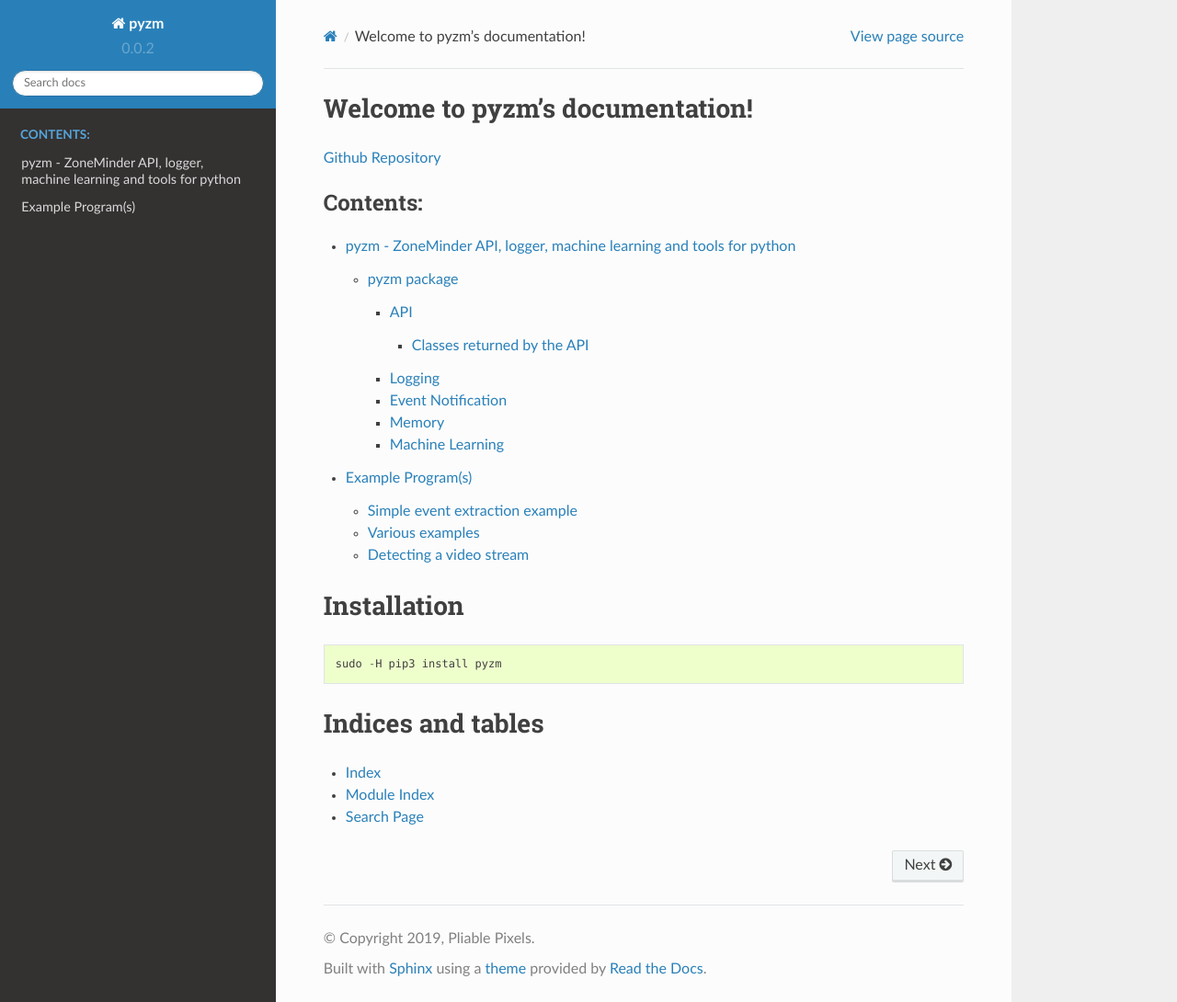
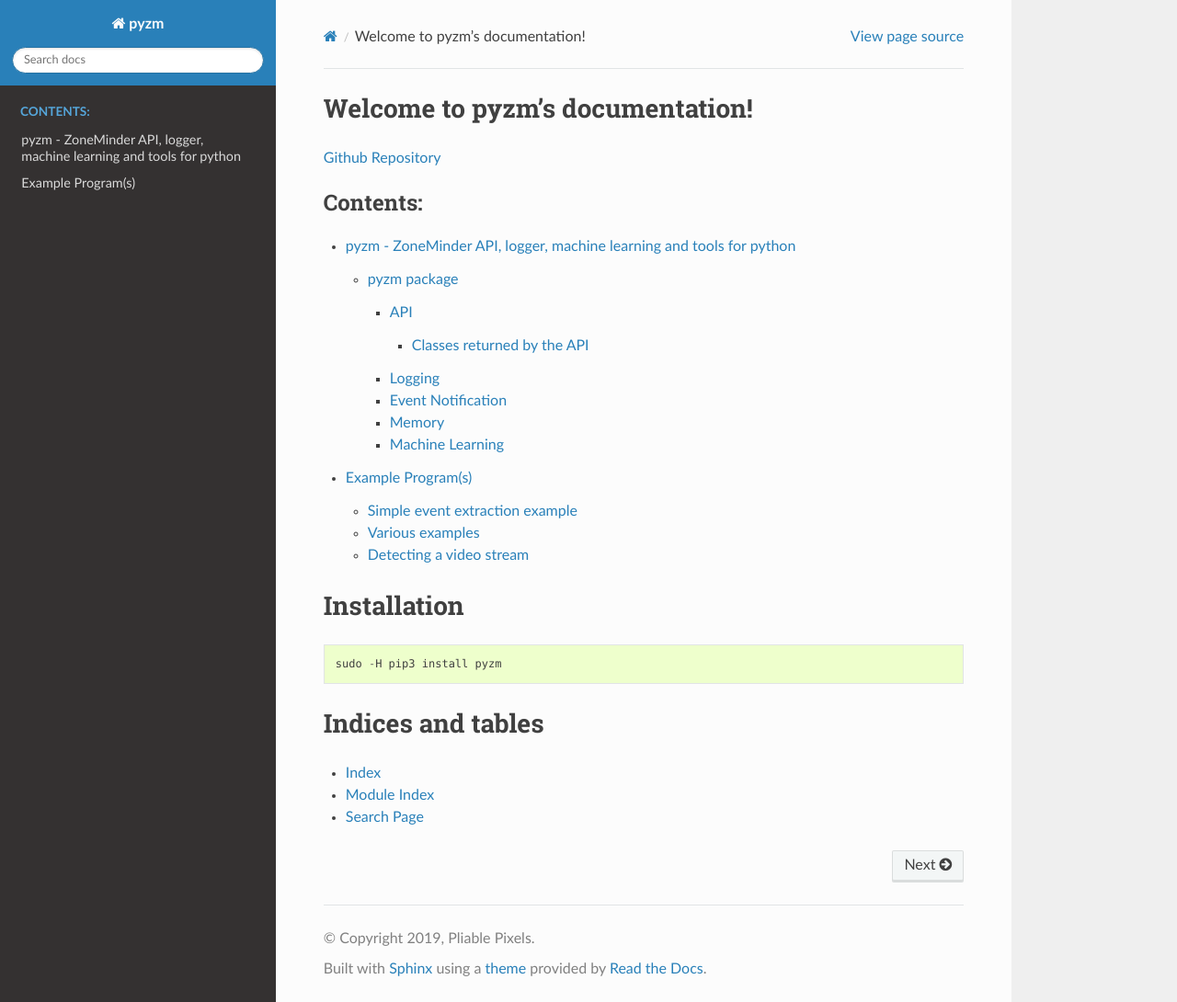
Before and after one commit to ZoneMinder/pyzm, a Sphinx documentation site: the page built from docs/index.rst, in a window 1280 px wide and 1090 px high. Shown: the whole window at 92% size. Built offline with Sphinx 7.4.7 and the Read the Docs theme 2.0.0, drawn with Linux system fonts in a browser that asks for light colours.

Commit message:
remove version

```diff
--- a/docs/conf.py
+++ b/docs/conf.py
@@ -55,9 +55,9 @@
 # built documents.
 #
 # The short X.Y version.
-version = '0.0.2'
+#version = '0.0.2'
 # The full version, including alpha/beta/rc tags.
-release = '0.0.2'
+#release = '0.0.2'
 
 # The language for content autogenerated by Sphinx. Refer to documentation
 # for a list of supported languages.
```
